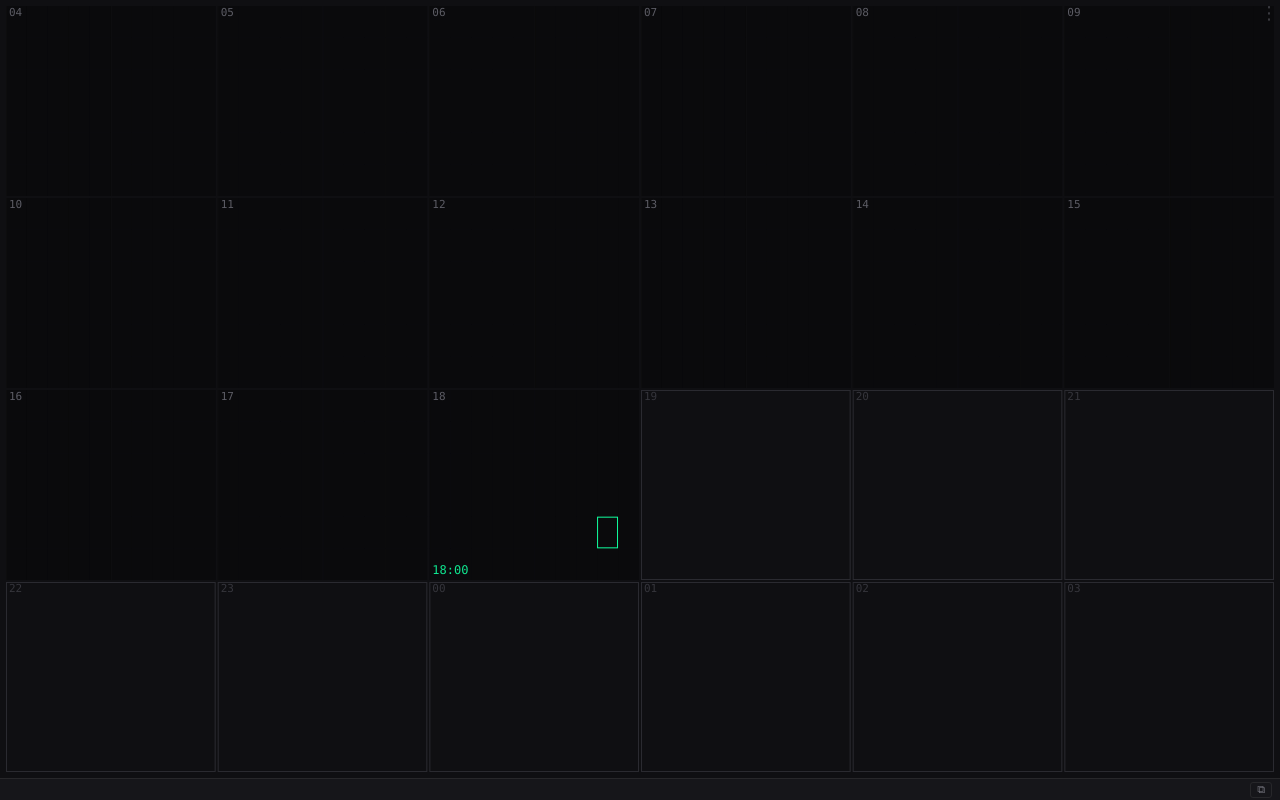
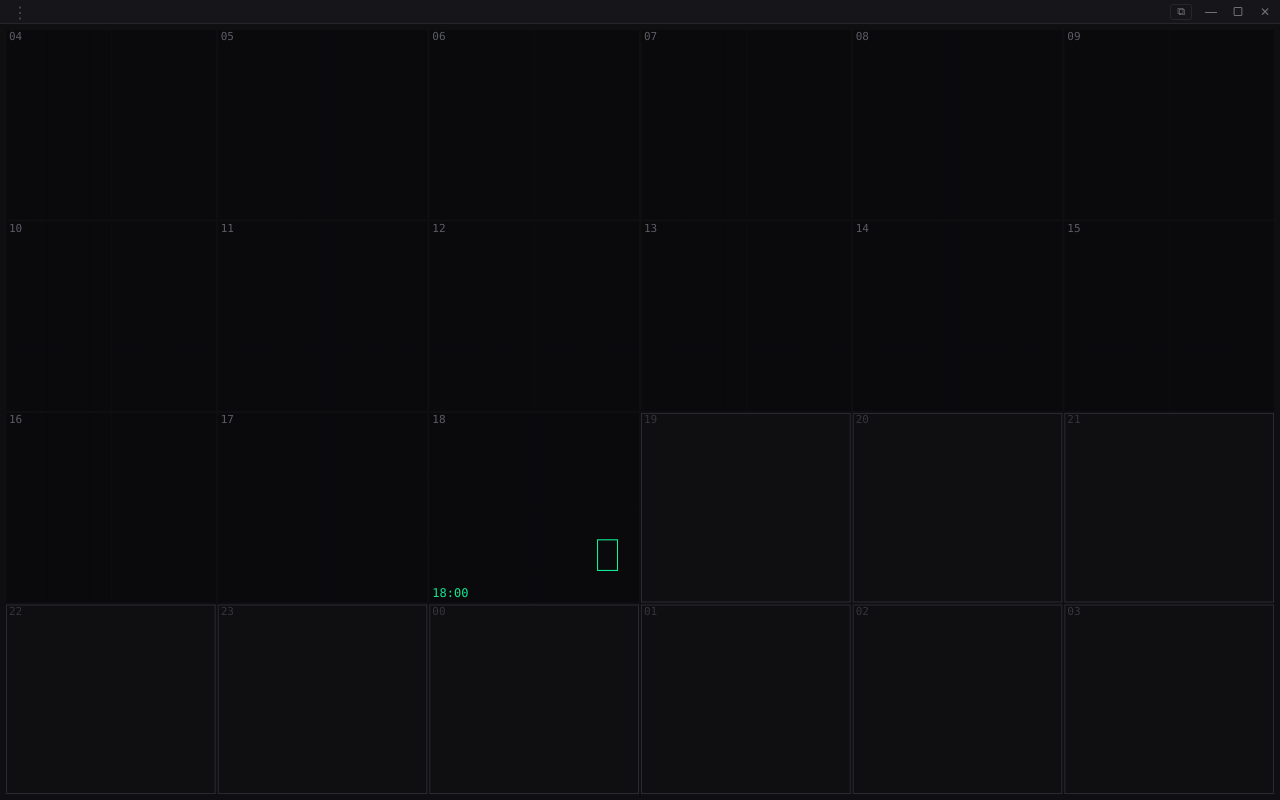
Before and after one commit to Anded116/Hour-Mosaic, a website built with Vite: page index.html in a window 1280 px wide. Built offline with nearby package versions, Linux system fonts and the light colour scheme.

Commit message:
feat: frameless top bar with window controls; fix secondary-window raise
- window: secondary windows (history/settings) make themselves topmost on open
  so they reliably raise above the always-on-top main, instead of lowering
  main's flag (which Windows didn't restack — the "click did nothing" bug)
- top bar: move the status bar to the top as the window drag handle; it holds
  the menu, ticker, copy-status, and custom minimize/maximize/quit controls;
  removed the invisible drag-region that overlapped the mosaic
- add quit_app command (close button must exit despite hidden windows) and the
  core:window minimize/toggle-maximize capabilities the controls need

Co-Authored-By: Claude Opus 4.8 <noreply@anthropic.com>

```diff
--- a/index.html
+++ b/index.html
@@ -9,14 +9,18 @@
     <script type="module" src="/src/main.ts" defer></script>
   </head>
   <body class="window window--main">
-    <div class="drag-region" data-tauri-drag-region></div>
+    <header id="status-bar" class="status-bar">
+      <button id="hamburger" class="hamburger" type="button" aria-label="Menu">⋮</button>
+      <span id="ticker" class="ticker" aria-live="polite"></span>
+      <button id="copy-status" class="status-copy" type="button" aria-label="Copy status / error" title="Copy status / error to clipboard">⧉</button>
+      <span class="win-controls">
+        <button id="win-min" class="win-btn" type="button" aria-label="Minimize" title="Minimize">—</button>
+        <button id="win-max" class="win-btn" type="button" aria-label="Maximize" title="Maximize">▢</button>
+        <button id="win-close" class="win-btn win-btn--close" type="button" aria-label="Quit" title="Quit">✕</button>
+      </span>
+    </header>
     <div class="mosaic-host">
       <canvas id="mosaic" class="mosaic"></canvas>
     </div>
-    <footer id="status-bar" class="status-bar">
-      <span id="ticker" class="ticker" aria-live="polite"></span>
-      <button id="copy-status" class="status-copy" type="button" aria-label="Copy status / error" title="Copy status / error to clipboard">⧉</button>
-    </footer>
-    <button id="hamburger" class="hamburger" aria-label="Menu">⋮</button>
   </body>
 </html>
--- a/src-tauri/capabilities/default.json
+++ b/src-tauri/capabilities/default.json
@@ -7,6 +7,8 @@
     "core:default",
     "core:webview:allow-create-webview-window",
     "core:window:allow-set-always-on-top",
+    "core:window:allow-minimize",
+    "core:window:allow-toggle-maximize",
     "global-shortcut:allow-register",
     "global-shortcut:allow-unregister",
     "global-shortcut:allow-is-registered"
--- a/src/main.css
+++ b/src/main.css
@@ -5,15 +5,6 @@
   display: flex;
   flex-direction: column;
   height: 100vh;
-}
-
-.drag-region {
-  position: fixed;
-  inset: 0 0 auto 0;
-  height: 24px;
-  -webkit-app-region: drag;
-  app-region: drag;
-  z-index: 5;
 }
 
 .mosaic-host {
@@ -32,12 +23,14 @@
 
 .status-bar {
   flex: 0 0 auto;
-  height: 22px;
+  height: 24px;
   display: flex;
   align-items: center;
-  padding: 0 8px;
+  gap: 4px;
+  padding: 0 2px 0 6px;
   background: var(--c-bg-elevated);
-  border-top: 1px solid var(--c-border);
+  border-bottom: 1px solid var(--c-border);
+  /* The top bar is the window drag handle; interactive children opt out below. */
   -webkit-app-region: drag;
   app-region: drag;
 }
@@ -88,20 +81,17 @@
 }
 
 .hamburger {
-  position: fixed;
-  top: 2px;
-  right: 4px;
-  width: 22px;
-  height: 22px;
+  flex: 0 0 auto;
+  width: 20px;
+  height: 20px;
   border: none;
   background: transparent;
   color: var(--c-text-muted);
-  font-size: 18px;
+  font-size: 16px;
   line-height: 1;
   cursor: pointer;
-  opacity: 0.5;
+  opacity: 0.6;
   transition: opacity 120ms ease;
-  z-index: 10;
   -webkit-app-region: no-drag;
   app-region: no-drag;
 }
@@ -109,6 +99,39 @@
 .hamburger:hover {
   opacity: 1;
   color: var(--c-text);
+}
+
+/* Window controls (custom, since decorations are off). */
+.win-controls {
+  flex: 0 0 auto;
+  display: flex;
+  align-items: center;
+  gap: 1px;
+  margin-left: 2px;
+}
+
+.win-btn {
+  width: 26px;
+  height: 22px;
+  border: none;
+  background: transparent;
+  color: var(--c-text-muted);
+  font-size: 12px;
+  line-height: 1;
+  cursor: pointer;
+  border-radius: 3px;
+  -webkit-app-region: no-drag;
+  app-region: no-drag;
+}
+
+.win-btn:hover {
+  background: var(--c-border);
+  color: var(--c-text);
+}
+
+.win-btn--close:hover {
+  background: var(--c-unproductive);
+  color: #fff;
 }
 
 .hm-drag-tooltip {
--- a/src/main.ts
+++ b/src/main.ts
@@ -1,10 +1,11 @@
 // Main window entry — wires the mosaic to live backend tracking.
 // Falls back to mock data when IPC is unavailable (e.g. running the Vite preview without Tauri).
+
+import { getCurrentWindow } from "@tauri-apps/api/window";
 
 import { HourEditor } from "./editor/hour-editor";
 import { MosaicRenderer } from "./mosaic/mosaic";
 import { PulseLoop } from "./mosaic/pulse";
-import { detailLevel, showsTicker } from "./mosaic/progressive";
 import { createDayStore, currentMinuteOfDay, todayKey } from "./state/day-store";
 import { onCurrentActivity, onDayChanged, onTick } from "./state/events";
 import { ipc } from "./state/ipc";
@@ -16,6 +17,9 @@ const ticker = document.getElementById("ticker") as HTMLSpanElement | null;
 const statusBar = document.getElementById("status-bar") as HTMLElement | null;
 const copyStatusBtn = document.getElementById("copy-status") as HTMLButtonElement | null;
 const hamburger = document.getElementById("hamburger") as HTMLButtonElement | null;
+const winMinBtn = document.getElementById("win-min") as HTMLButtonElement | null;
+const winMaxBtn = document.getElementById("win-max") as HTMLButtonElement | null;
+const winCloseBtn = document.getElementById("win-close") as HTMLButtonElement | null;
 
 if (!canvas) throw new Error("#mosaic canvas missing");
 
@@ -34,22 +38,12 @@ pulse.start();
 
 window.addEventListener("resize", () => {
   renderer.resize();
-  updateStatusVisibility();
 });
 
 document.addEventListener("visibilitychange", () => {
   if (document.visibilityState === "visible") pulse.start();
   else pulse.stop();
 });
-
-function updateStatusVisibility(): void {
-  if (!statusBar) return;
-  const level = detailLevel(document.documentElement.clientWidth, document.documentElement.clientHeight);
-  statusBar.classList.toggle("status-bar--hidden", !showsTicker(level));
-  // Trigger a renderer resize because hiding the status bar changes mosaic-host height.
-  renderer.resize();
-}
-updateStatusVisibility();
 
 function setTicker(text: string): void {
   lastTickerText = text;
@@ -97,6 +91,17 @@ copyStatusBtn?.addEventListener("click", () => {
       copyStatusBtn.textContent = "⧉";
     }, 1200);
   });
+});
+
+// Window controls (decorations are off, so these are custom).
+winMinBtn?.addEventListener("click", () => {
+  getCurrentWindow().minimize().catch((err) => console.error("minimize failed", err));
+});
+winMaxBtn?.addEventListener("click", () => {
+  getCurrentWindow().toggleMaximize().catch((err) => console.error("toggleMaximize failed", err));
+});
+winCloseBtn?.addEventListener("click", () => {
+  ipc.quitApp().catch((err) => console.error("quit failed", err));
 });
 
 window.setInterval(() => {
--- a/src/state/ipc.ts
+++ b/src/state/ipc.ts
@@ -44,6 +44,7 @@ export const ipc = {
   reclassifySource: (sourceKey: string, category: Category) =>
     invoke<number>("reclassify_source", { sourceKey, category }),
   wipeData: () => invoke<void>("wipe_data"),
+  quitApp: () => invoke<void>("quit_app"),
   getSettings: () => invoke<SettingsPayload>("get_settings"),
   // Tauri maps camelCase args → snake_case Rust params (like the other commands).
   setSettings: (patch: {
```
Also changed, not shown: CLAUDE.md (+4 -4 lines), README.md, 2 other files.
